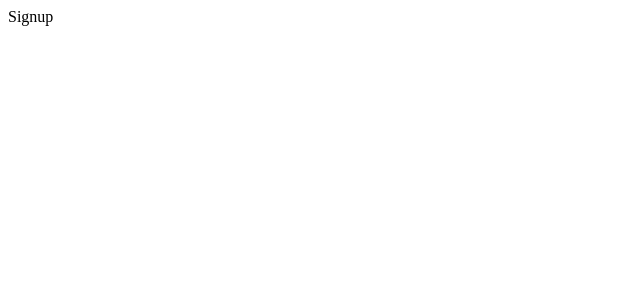
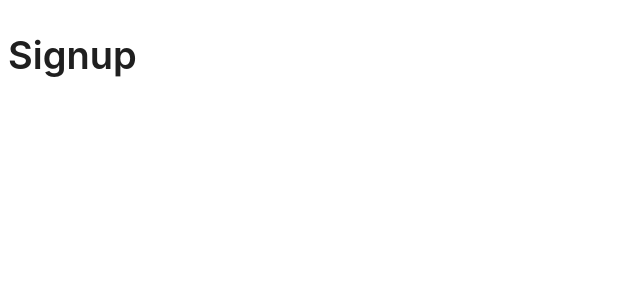
Before and after one commit to TheCoderSingh/sharescape, a Next.js app: page /signup in a window 1280 px wide. Shown: the top 300 px of the page, without its empty margins (0-640 px from the left). Built offline with nearby package versions, Linux system fonts and the light colour scheme.

Commit message:
Change signup component location, Add JSDOC

```diff
--- a/app/signup/page.js
+++ b/app/signup/page.js
@@ -1,5 +1,21 @@
+"use client";
+
+import { Typography } from "antd";
+
+const { Title } = Typography;
+
+/**
+ * Signup Page
+ * @returns {JSX.Element} The Signup component JSX
+ */
 const Signup = () => {
-  return <div>Signup</div>;
+  return (
+    <div>
+      <Typography>
+        <Title>Signup</Title>
+      </Typography>
+    </div>
+  );
 };
 
 export default Signup;
```
Also changed, not shown: app/upcoming/page.js (renamed from app/upcoming-activities/page.js).
